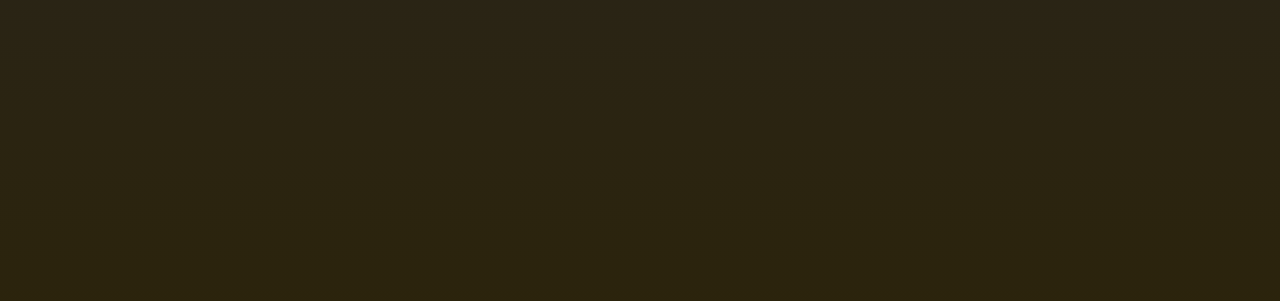
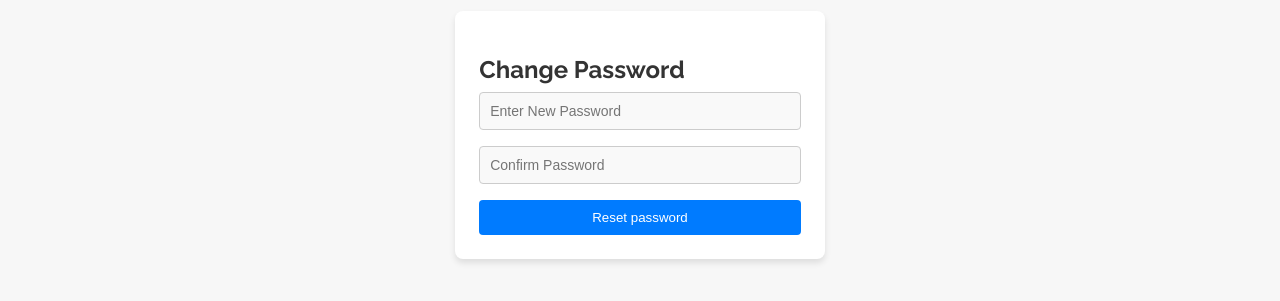
Before and after one commit to chirag14252/OrderApp, a React (Vite) app: page /resetPassword in a window 1280 px wide. Before the commit this address had no page. Shown: the part 265-566 px from the top of the page. Built offline with nearby package versions, Linux system fonts and the light colour scheme.

Commit message:
resolved the bug for unique user with unique email

```diff
--- a/src/App.jsx
+++ b/src/App.jsx
@@ -4,6 +4,7 @@ import MainOrderPage from "./component/MainOrderPage.JSX"
 import {Routes,Route, Navigate } from "react-router-dom"
 import otp from "./component/OTP/otp";
 import EnterEmail from "./component/OTP/enterEmail";
+import Reset from "./component/OTP/resetPassword";
 
 function App() {
   return (
@@ -26,6 +27,7 @@ function App() {
        }}/>
        <Route path = "/otp" Component={otp}/>
        <Route path = "/enterEmail" Component={EnterEmail}/>
+       <Route path="/resetPassword" Component={Reset}/>
     </Routes>
   );
 }
--- a/src/component/OTP/otp.jsx
+++ b/src/component/OTP/otp.jsx
@@ -1,12 +1,25 @@
 import React from "react";
 import { useState, useEffect } from "react";
-import { useLocation } from "react-router-dom";
+import { Navigate, useLocation, useNavigate } from "react-router-dom";
 import axios from "axios";
+import { keys } from "lodash";
 export default function () {
   const [timerCount, setTimer] = React.useState(60);
-  const [OTPinput, setOTPinput] = useState([0, 0, 0, 0]);
+  const navigate = useNavigate();
+  const [OTPinput, setOTPinput] = useState(['', '', '', '']);
+
+  const handleChange = (e, index) => {
+   const data = e.target.value;
+   setOTPinput((prev)=>{
+    const newState = [...prev];
+    newState[index] = data;
+    return newState;
+   })
+
+  };
   const [disable, setDisable] = useState(true);
   const location = useLocation();
+
   function resendOTP() {
     const email = location.state.email;
     const data = axios.post("http://localhost:3000/forgot-password/sendOTPMail",{email:email});
@@ -18,8 +31,14 @@ export default function () {
     }
   }
 
-  function verfiyOTP() {
-    // Add your logic for verifying OTP
+   function verfiyOTP() {
+    const userOTP = OTPinput.join('');
+    const userEmail = location.state.email;
+    axios.post("http://localhost:3000/forgot-password/verify",{userOTP,userEmail}).then(
+      (res)=>{
+         navigate("/resetPassword",{state:{email:userEmail}});
+      }
+    )
     return;
   }
 
@@ -33,6 +52,7 @@ export default function () {
       });
     }, 1000); // each count lasts for a second
     // cleanup the interval on complete
+
     return () => clearInterval(interval);
   }, [disable]);
 
@@ -42,7 +62,7 @@ export default function () {
         <div style={{ textAlign: "center", marginBottom: "1.5rem" }}>
           <div style={{ fontWeight: "bold", fontSize: "1.5rem" ,fontfamily: 'san-serif'}}>Email Verification</div>
           <div style={{ display: "flex", flexDirection: "row", fontSize: "0.875rem", color: "#808080" }}>
-            <p style={{fontfamily: 'san-serif'}}>We have sent a code to your email {"your email"}</p>
+            <p style={{fontfamily: 'san-serif'}}>We have sent a code to  <b>{location.state.email}</b></p>
           </div>
         </div>
 
@@ -73,7 +93,8 @@ export default function () {
                       type="text"
                       name=""
                       id=""
-                      onChange={(e) => ""}
+                      value={OTPinput[index]}
+                      onChange={(e)=>{handleChange(e,index)}}
                     ></input>
                   </div>
                 ))}
--- /dev/null
+++ b/src/component/OTP/resetPassword.jsx
@@ -0,0 +1,122 @@
+import { entries } from "lodash";
+import React from "react";
+import axios from "axios"
+import { useLocation } from "react-router-dom";
+
+export default function Reset() {
+  const location = useLocation();
+
+  const containerStyle = {
+    backgroundColor: "#f7f7f7",
+    width: "100%",
+    display: "flex",
+    flexDirection: "column",
+    alignItems: "center",
+    justifyContent: "center",
+    padding: "24px",
+    minHeight: "100vh",
+  };
+
+  const formContainerStyle = {
+    width: "30%",
+    padding: "24px",
+    backgroundColor: "#fff",
+    borderRadius: "8px",
+    boxShadow: "0 4px 6px rgba(0, 0, 0, 0.1)",
+  };
+
+  const headingStyle = {
+    marginBottom: "8px",
+    fontSize: "1.5rem",
+    fontWeight: "bold",
+    color: "#333",
+  };
+
+  const inputStyle = {
+    backgroundColor: "#f9f9f9",
+    border: "1px solid #ccc",
+    color: "#333",
+    fontSize: "14px",
+    borderRadius: "4px",
+    padding: "10px",
+    width: "100%",
+    marginBottom: "16px",
+  };
+
+  const checkboxContainerStyle = {
+    display: "flex",
+    alignItems: "center",
+  };
+
+  const checkboxStyle = {
+    width: "20px",
+    height: "20px",
+    border: "1px solid #ccc",
+    borderRadius: "4px",
+    backgroundColor: "#f9f9f9",
+    marginRight: "8px",
+  };
+
+  const buttonStyle = {
+    width: "100%",
+    color: "#fff",
+    backgroundColor: "#007bff",
+    padding: "10px",
+    borderRadius: "4px",
+    cursor: "pointer",
+    border: "none",
+  };
+
+  const formHndler = (e)=>{
+  e.preventDefault();
+  const ObjectData = new FormData(e.target);
+  const formData = Object.fromEntries(ObjectData.entries());
+  const password = formData.password;
+
+  const email = location.state.email;
+ console.log(formData);
+    if(formData.password === formData.confirmpassword){
+       axios.patch("http://localhost:3000/forgot-password/reset",{email,password}).then((res)=>{
+       console.log(res);
+       })
+
+    }
+  }
+  return (
+    <div style={containerStyle}>
+      <section style={formContainerStyle}>
+        <div>
+          <h2 style={headingStyle}>Change Password</h2>
+          <form onSubmit={formHndler}>
+            <div>
+
+              <input
+                type="password"
+                name="password"
+                id="password"
+                placeholder="Enter New Password"
+                style={inputStyle}
+                required
+              />
+            </div>
+            <div>
+
+              <input
+                type="password"
+                name="confirmpassword"
+                id="confirmpassword"
+                placeholder="Confirm Password"
+                style={inputStyle}
+                required
+              />
+            </div>
+            <button type="submit" style={buttonStyle}>
+            Reset password
+            </button>
+          </form>
+
+        </div>
+      </section>
+    </div>
+  );
+}
```
Also changed, not shown: 1 other file (tests, documents, lock files or other folders).
